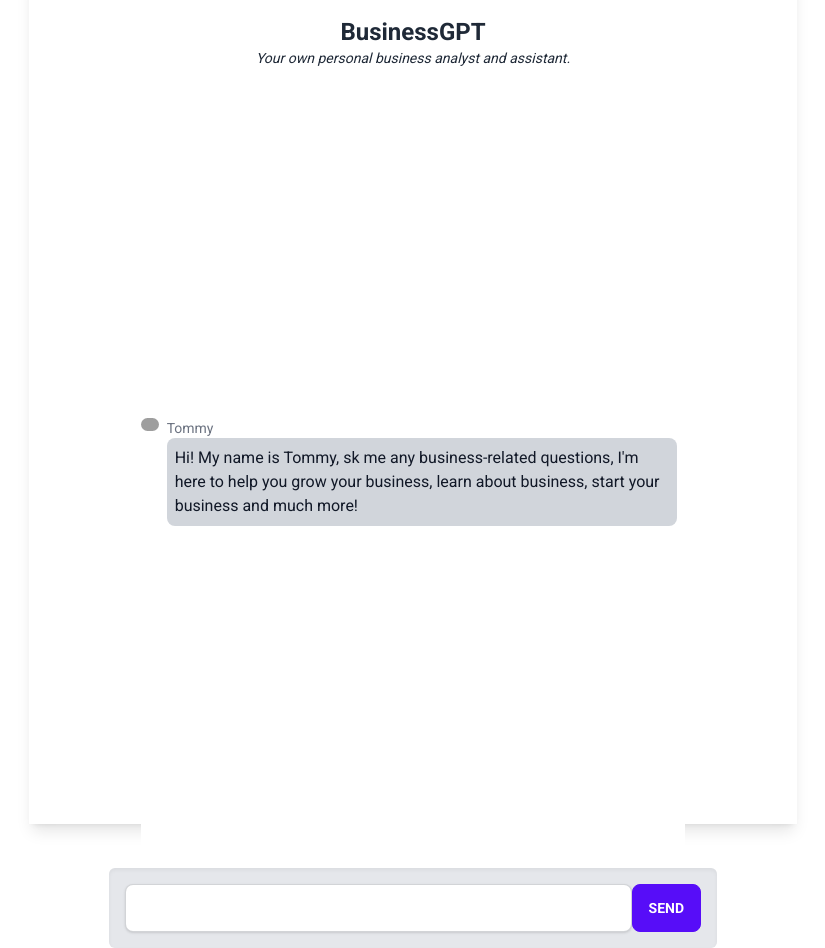
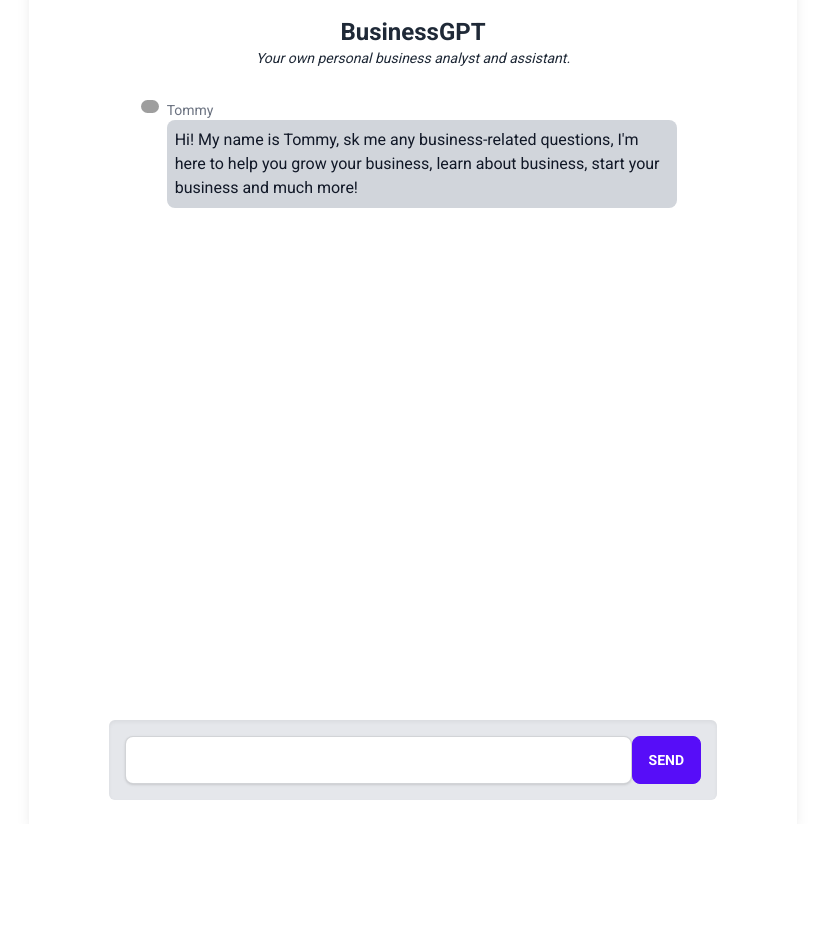
Before and after one commit to TheBolduc/businessgpt-final-v2, a SvelteKit app: page / in a window 1280 px wide. Shown: the whole page, without its empty margins (227-1052 px from the left). After the commit the page ends 824 px from the top, so only its background shows below. Built offline with nearby package versions, Linux system fonts and the light colour scheme; grey boxes are pictures that could not be loaded.

Commit message:
Update +page.svelte

```diff
--- a/src/routes/+page.svelte
+++ b/src/routes/+page.svelte
@@ -68,7 +68,6 @@
 		<p class="text-sm italic">Your own personal business analyst and assistant.</p>
 	</div>
 	<div class="flex flex-col pt-4 w-full h-full px-8 items-center gap-2">
-	  <body class="bg-white flex items-center justify-center h-screen">
 		<div class="flex flex-col gap-2">
 			<ChatMessage type="assistant" message="Hi! My name is Tommy, sk me any business-related questions, I'm here to help you grow your business, learn about business, start your business and much more!" />
 			{#each chatMessages as message}
@@ -81,7 +80,6 @@
 				<ChatMessage type="assistant" message="Loading.." />
 			{/if}
 		</div>
-		</body>
 		<div class="" bind:this={scrollToDiv} />
 	</div>
 	<form
```
